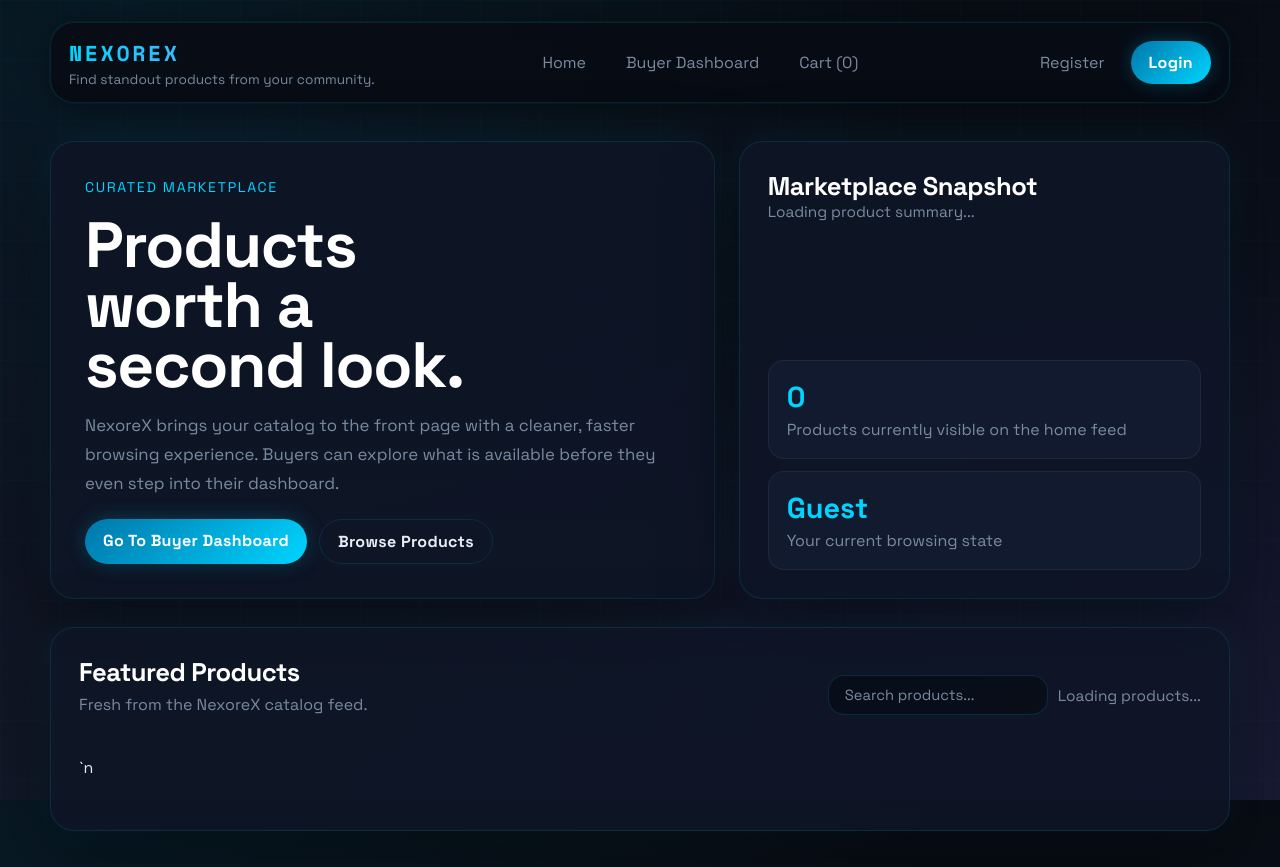
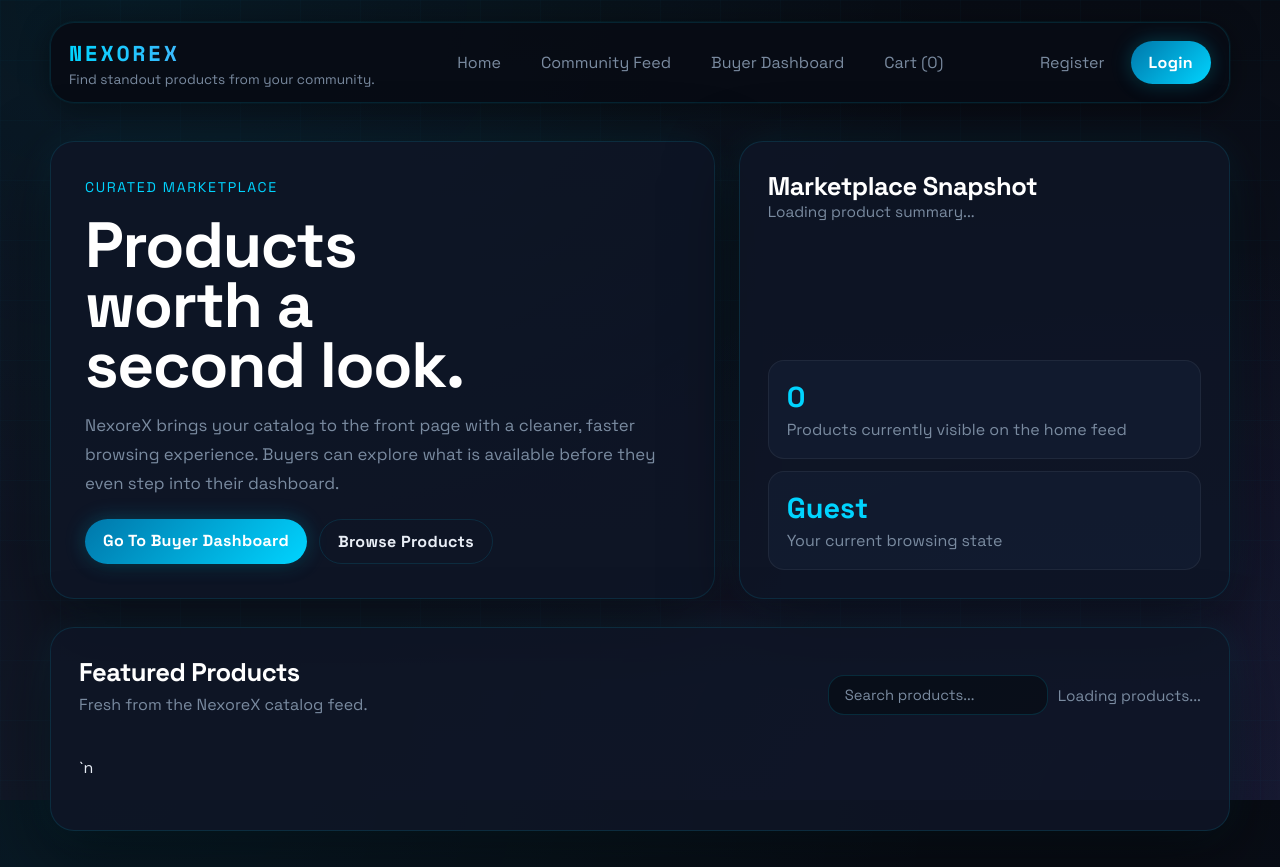
Before and after one commit to FlamezyX/NexoreX, a website: page frontend/index.html in a window 1280 px wide. Drawn offline with nearby package versions, Linux system fonts and the light colour scheme.

Commit message:
feat: add Community Feed link to home nav, My Posts link to seller dashboard

```diff
--- a/frontend/index.html
+++ b/frontend/index.html
@@ -479,6 +479,7 @@
 
             <div class="nav-links" id="navLinks">
                 <a class="link" href="./index.html">Home</a>
+                <a class="link" href="./feed.html">Community Feed</a>
                 <a class="link" href="./buyer-dashboard.html">Buyer Dashboard</a>
                 <a class="link" href="./cart.html">Cart (<span id="cartCount">0</span>)</a>
             </div>
```
Also changed, not shown: frontend/seller-dashboard.html (+1 -0 lines).
